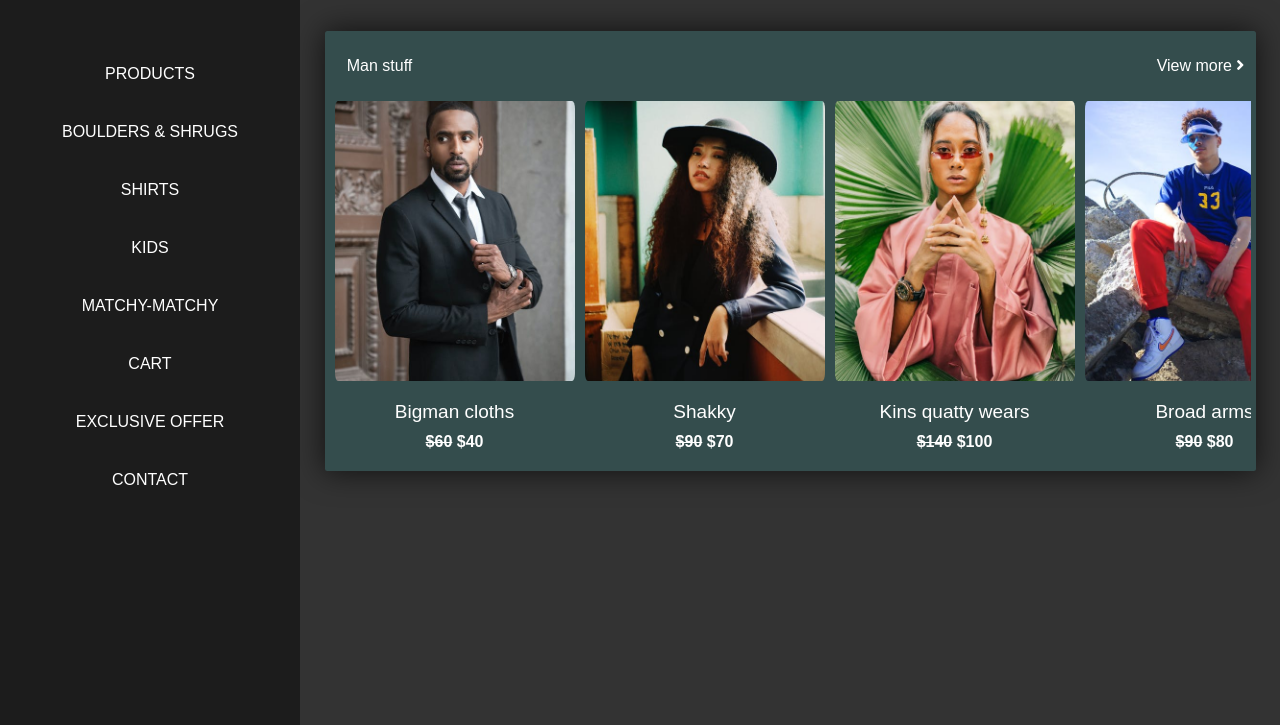
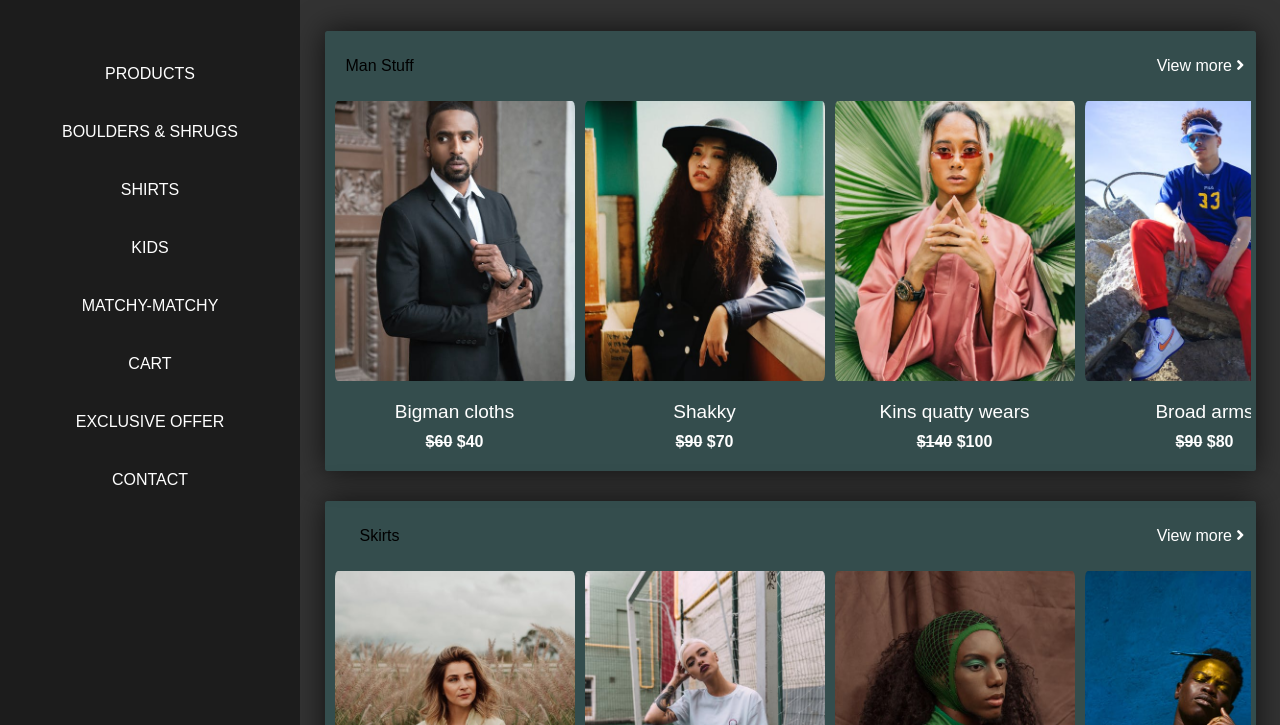
Before and after one commit to Emekabest/Commerce-site, a plain HTML site: page frontEnd/src/index.html in a window 1280 px wide. Shown: the part 75-800 px from the top of the page. Drawn offline with Linux system fonts and the light colour scheme.

Commit message:
make product card reusable

```diff
--- a/frontEnd/js/HomeScreen.js
+++ b/frontEnd/js/HomeScreen.js
@@ -1,32 +1,27 @@
-import { manStuffProducts } from "./data.js";
+import { kidProducts, manStuffProducts, skirtProducts } from "./data.js";
+import ProductCards from "./ProductsCards.js";
 
-const Sales_block = document.querySelectorAll(".sales-bk");
+const mainArea_main = document.querySelector(".main-area");
 
 const HomeScreen = {
   render() {
-    return Sales_block.forEach((eachBlock) => {
-      manStuffProducts.map((product) => {
-        eachBlock.innerHTML += `<div class="container-sales">
-            <a href="./product.html?slug=${product.slug}" style="display:block">
-            <div class="content-sales-img-wrapper">
-                      <img
-                          src="../image/${product.image}"
-                          class="content-sales-img"
-                          alt="${product.name}"
-                      />
+    const sections = [
+      {
+        header: { text: "Man Stuff", href: "#" },
+        products: manStuffProducts,
+      },
+      {
+        header: { text: "Skirts", href: "#" },
+        products: skirtProducts,
+      },
+      {
+        header: { text: "kids", href: "#" },
+        products: kidProducts,
+      },
+    ];
 
-                  </div>
-                  <div class="content-salesOption">
-                      <div class="content-name">
-                          <p>${product.name}</p>
-                      </div>
-                      <div class="content-price">
-                          <p><span>$${product.discount_price}</span> $${product.main_price}</p>
-                      </div>
-                  </div>
-                   </a>
-              </div>`;
-      });
+    sections.forEach((section) => {
+      mainArea_main.innerHTML += ProductCards.getHTMLString(section);
     });
   },
 };
--- a/frontEnd/js/ProductScreen.js
+++ b/frontEnd/js/ProductScreen.js
@@ -1,6 +1,6 @@
 import { allProducts } from "./data.js";
 
-const productDetails_div = document.querySelector(".product_details");
+const mainArea_main = document.querySelector(".main-area");
 
 class ProductScreen {
   constructor() {
@@ -24,7 +24,7 @@ class ProductScreen {
 
   display() {
     console.log(this.product);
-    productDetails_div.innerHTML = `
+    mainArea_main.innerHTML = `
           <div>
 
           </div>
--- /dev/null
+++ b/frontEnd/js/ProductsCards.js
@@ -0,0 +1,54 @@
+class ProductCards {
+  static getHTMLString({ header, products }) {
+    const getCardsHTMLString = () => {
+      let cardsHTMLString = "";
+
+      products.map((product) => {
+        cardsHTMLString += `<div class="container-sales">
+                <a href="./product.html?slug=${product.slug}" style="display:block">
+                <div class="content-sales-img-wrapper">
+                          <img
+                              src="../image/${product.image}"
+                              class="content-sales-img"
+                              alt="${product.name}"
+                          />
+
+                      </div>
+                      <div class="content-salesOption">
+                          <div class="content-name">
+                              <p>${product.name}</p>
+                          </div>
+                          <div class="content-price">
+                              <p><span>$${product.discount_price}</span> $${product.main_price}</p>
+                          </div>
+                      </div>
+                       </a>
+                  </div>`;
+      });
+
+      return cardsHTMLString;
+    };
+
+    return `
+            <div class="product-cards">
+              <div class="container-sales-container">
+                <div class="things">
+                  <div class="sales-category">
+                    <p class="sales-category-p">${header.text}</p>
+
+                    <p class="sales-category-p">
+                      <a href="${header.href}">
+                        View more <i class="fa fa-angle-right"></i
+                      ></a>
+                    </p>
+                  </div>
+
+                  <div class="container-sales-boxes">${getCardsHTMLString()}</div>
+                </div>
+              </div>
+            </div>
+        `;
+  }
+}
+
+export default ProductCards;
--- a/frontEnd/src/index.html
+++ b/frontEnd/src/index.html
@@ -73,24 +73,8 @@
               </div>
             </div>
 
-            <div class="salesBox">
-              <div class="container-sales-box1">
-                <div class="container-sales-container">
-                  <div class="things">
-                    <div class="sales-category">
-                      <p class="sales-category-p"><a href="">Man stuff</a></p>
-                      <p class="sales-category-p">
-                        <a href="">
-                          View more <i class="fa fa-angle-right"></i
-                        ></a>
-                      </p>
-                    </div>
-                    <div class="container-sales-boxes sales-bk" id="1"></div>
-                    <!-- <p>View more</p> -->
-                  </div>
-                </div>
-              </div>
-            </div>
+            <!-- content goes here  -->
+            <main class="main-area"></main>
           </div>
         </div>
       </div>
--- a/frontEnd/src/style.scss
+++ b/frontEnd/src/style.scss
@@ -184,9 +184,7 @@ body {
   color: #fff;
 }
 
-.container-sales-box1,
-.container-sales-box2,
-.container-sales-box3 {
+.product-cards {
   display: flex;
   width: 100%;
   -webkit-box-pack: center;
```
Also changed, not shown: frontEnd/src/product.html (+2 -2 lines), template.html (+2 -1 lines), frontEnd/src/style.css.
